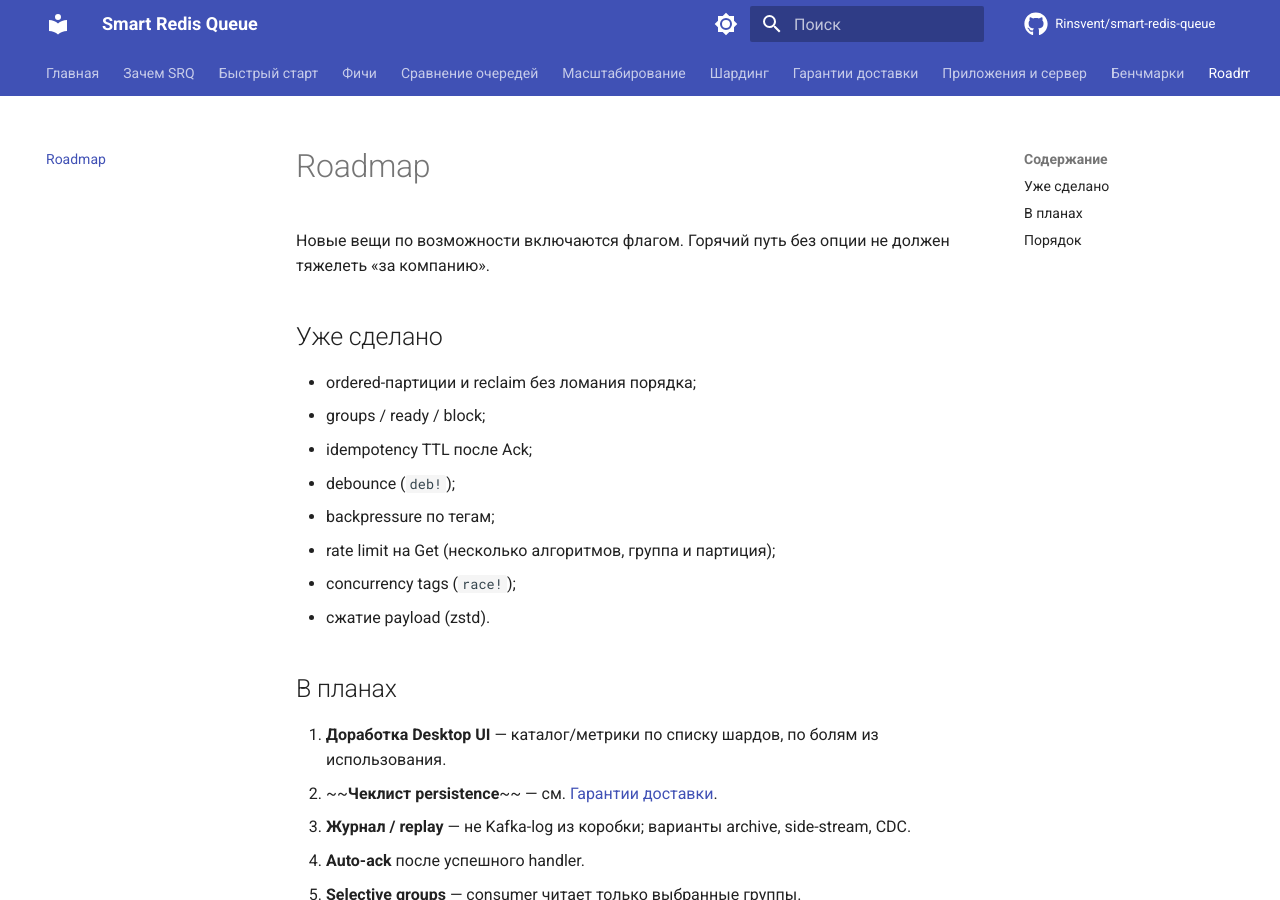
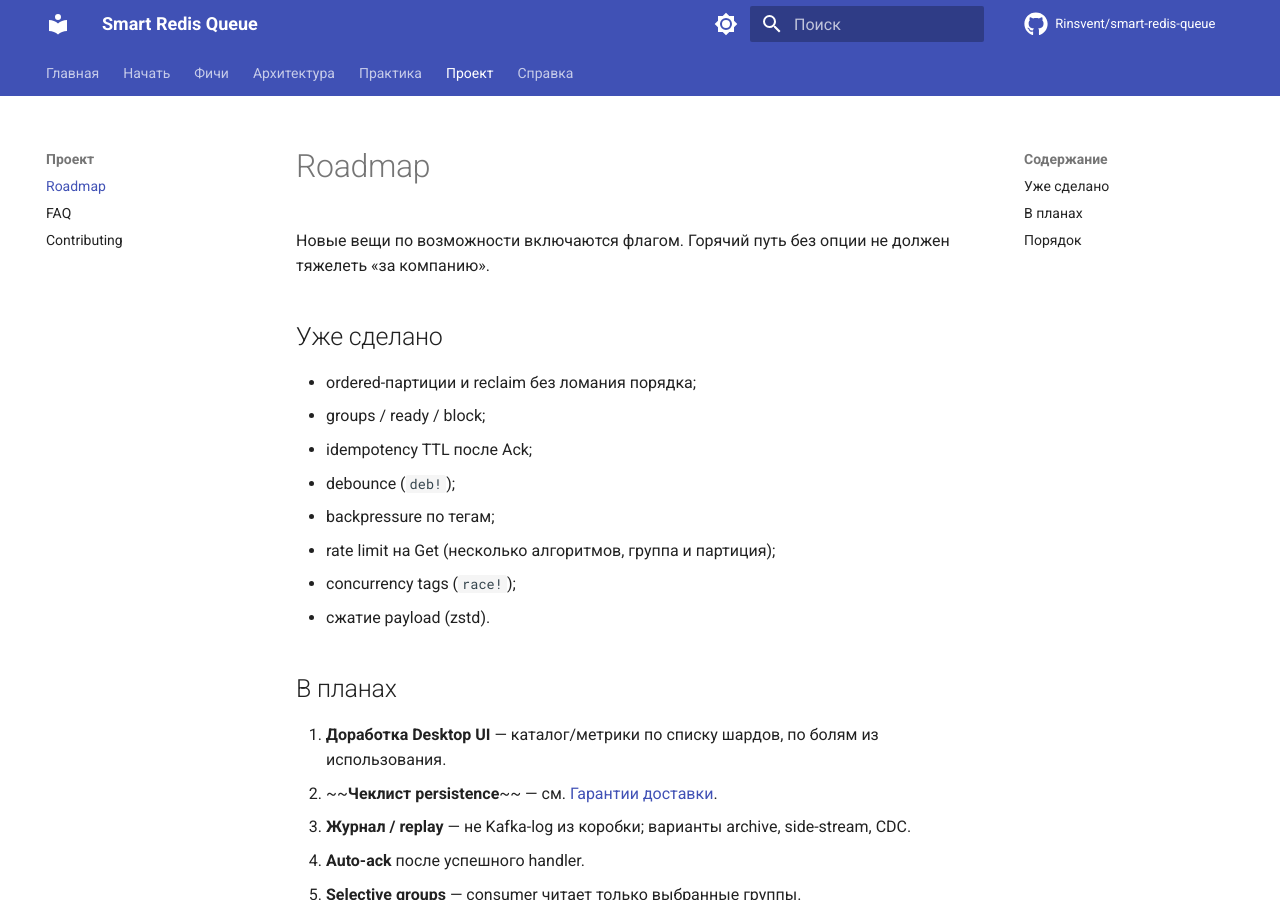
Before and after one commit to Rinsvent/smart-redis-queue, an MkDocs documentation site: the page built from docs/roadmap.md, in a window 1280 px wide and 900 px high. Built offline with MkDocs 1.6.1 and Material for MkDocs 9.7.7, drawn with Linux system fonts in a browser that asks for light colours; comment, search, counter and statistics services are not loaded; some of the changed lines change nothing that is shown.

Commit message:
feat: fix menu

```diff
--- a/mkdocs.yml
+++ b/mkdocs.yml
@@ -71,10 +71,13 @@ extra:
     - icon: fontawesome/brands/github
       link: https://github.com/Rinsvent/smart-redis-queue
 
+# Верхний уровень = вкладки (navigation.tabs). Держим мало пунктов —
+# иначе хвост (FAQ и т.п.) обрезается без нормального скролла.
 nav:
   - Главная: index.md
-  - Зачем SRQ: why.md
-  - Быстрый старт: getting-started.md
+  - Начать:
+      - Зачем SRQ: why.md
+      - Быстрый старт: getting-started.md
   - Фичи:
       - Обзор: features/index.md
       - Партиции и порядок: features/partitions.md
@@ -85,15 +88,18 @@ nav:
       - Сжатие и метрики: features/compression-stats.md
       - Step recovery: features/step-recovery.md
       - Headers: features/headers.md
-  - Сравнение очередей: comparison.md
-  - Масштабирование: scaling.md
-  - Шардинг: sharding.md
-  - Гарантии доставки: delivery.md
-  - Приложения и сервер: apps.md
-  - Бенчмарки: benchmarks.md
-  - Roadmap: roadmap.md
-  - FAQ: faq.md
-  - Contributing: contributing.md
+  - Архитектура:
+      - Сравнение очередей: comparison.md
+      - Масштабирование: scaling.md
+      - Шардинг: sharding.md
+      - Гарантии доставки: delivery.md
+  - Практика:
+      - Приложения и сервер: apps.md
+      - Бенчмарки: benchmarks.md
+  - Проект:
+      - Roadmap: roadmap.md
+      - FAQ: faq.md
+      - Contributing: contributing.md
   - Справка:
       - API: reference/api.md
       - Ключи Redis: reference/redis-keys.md
```
